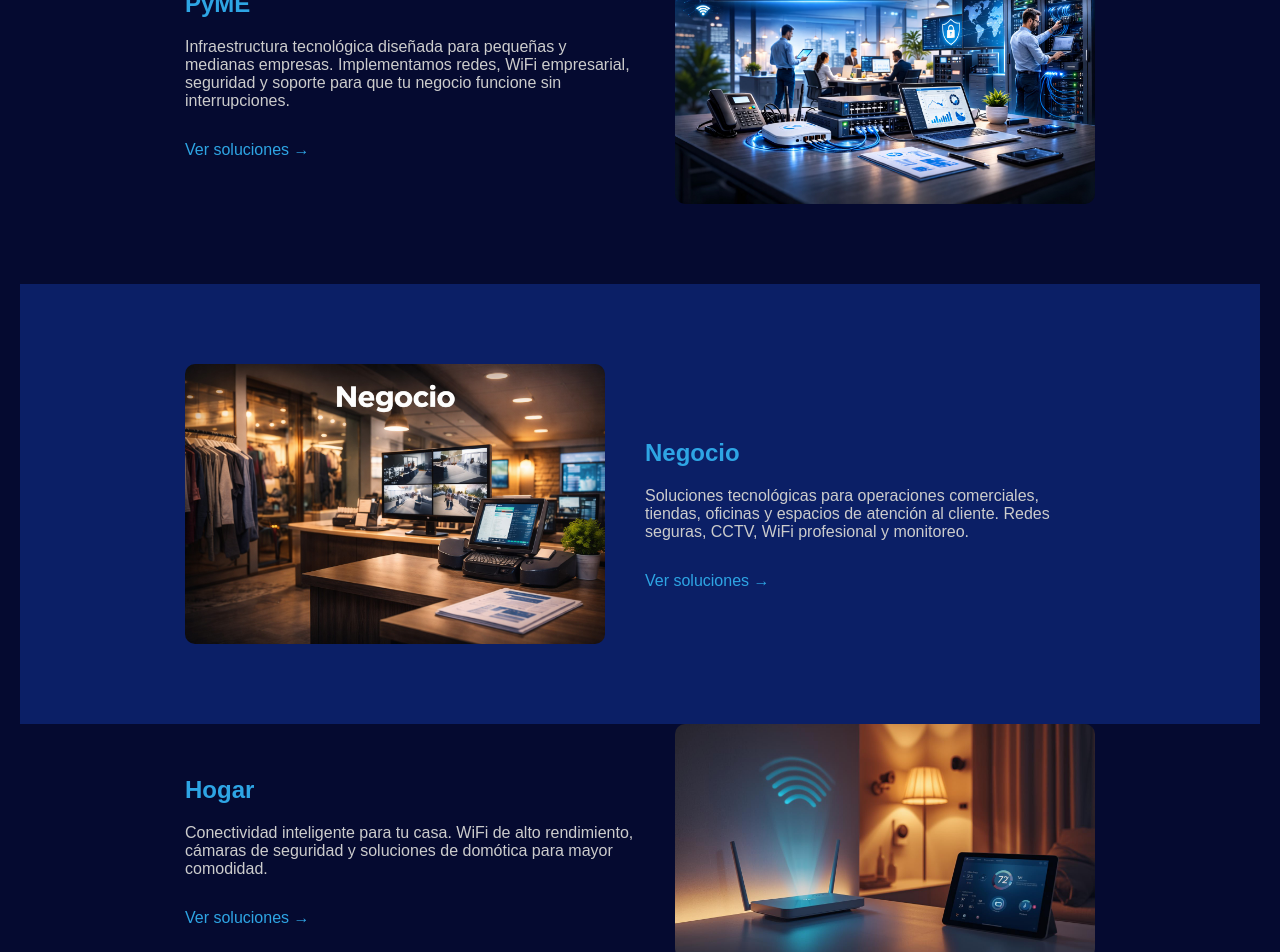
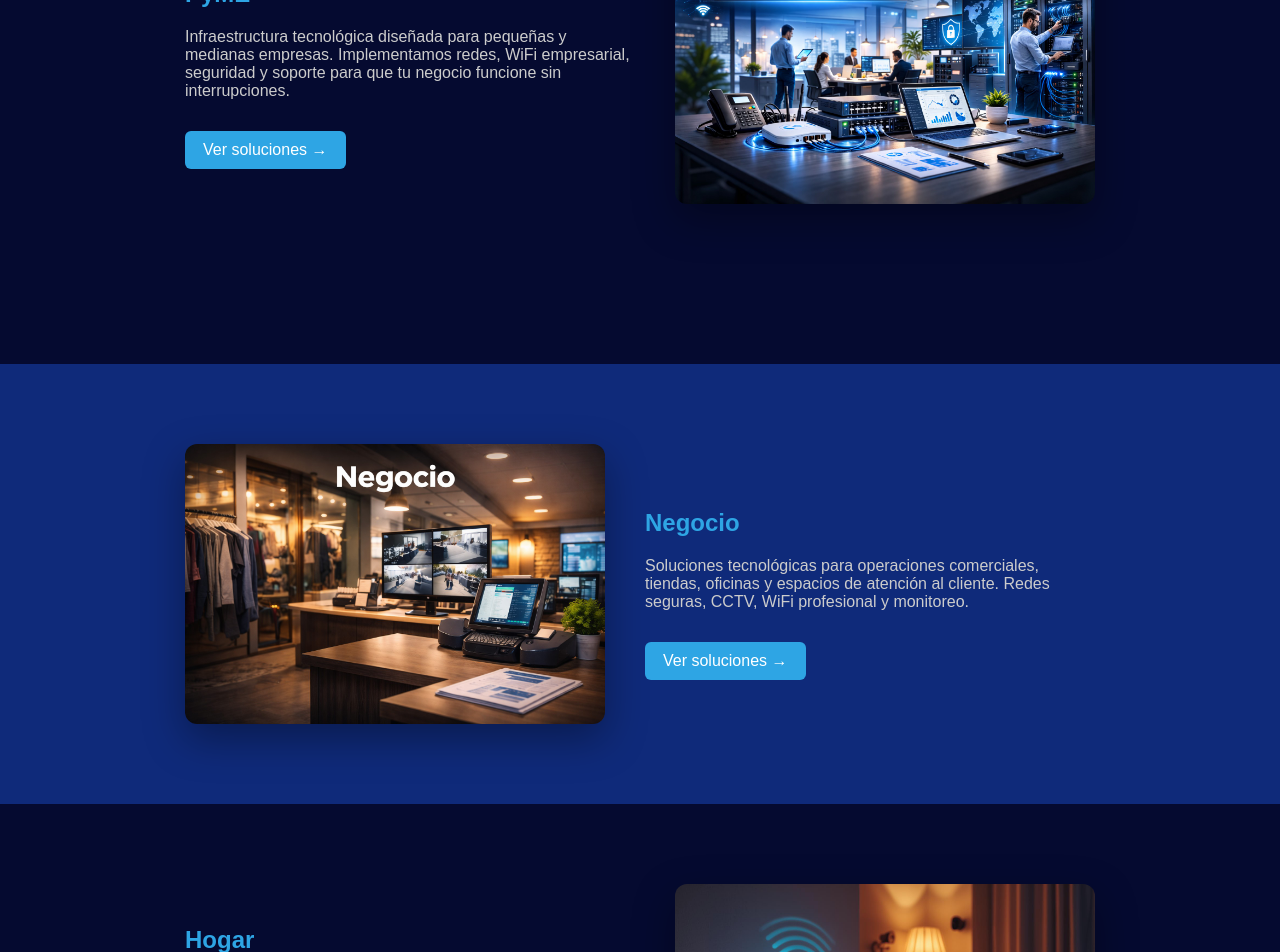
Before and after one commit to OcteFlow/octeflow-site, a Next.js app: page / in a window 1280 px wide. Shown: the part 1120-2072 px from the top of the page. Built offline with nearby package versions, Linux system fonts and the light colour scheme.

Commit message:
Update index.js

```diff
--- a/pages/index.js
+++ b/pages/index.js
@@ -151,7 +151,9 @@ alignItems:"center",
 justifyContent:"center",
 gap:"40px",
 flexWrap:"wrap",
-marginBottom:"80px"
+marginBottom:"80px",
+maxWidth:"1200px",
+margin:"0 auto 80px auto"
 }}>
 
 <div style={{maxWidth:"450px"}}>
@@ -169,7 +171,11 @@ negocio funcione sin interrupciones.
 <a href="/pyme" style={{
 display:"inline-block",
 marginTop:"15px",
-color:"#2ea5e4"
+background:"#2ea5e4",
+color:"#fff",
+padding:"10px 18px",
+borderRadius:"6px",
+textDecoration:"none"
 }}>
 Ver soluciones →
 </a>
@@ -180,15 +186,17 @@ Ver soluciones →
 src="/pyme.jpg"
 style={{
 width:"420px",
-borderRadius:"10px"
+borderRadius:"12px",
+boxShadow:"0 15px 40px rgba(0,0,0,0.35)"
 }}
 />
 
 </div>
+</div>
 
 
 {/* NEGOCIO */}
-<div style={{background:"#0b1f66", padding:"80px 20px"}}>
+<div style={{background:"#0f2a7a", padding:"80px 20px"}}>
 <div style={{
 display:"flex",
 alignItems:"center",
@@ -203,7 +211,8 @@ margin:"0 auto"
 src="/negocio.jpg"
 style={{
 width:"420px",
-borderRadius:"10px"
+borderRadius:"12px",
+boxShadow:"0 15px 40px rgba(0,0,0,0.35)"
 }}
 />
 
@@ -222,7 +231,11 @@ Redes seguras, CCTV, WiFi profesional y monitoreo.
 <a href="/negocio" style={{
 display:"inline-block",
 marginTop:"15px",
-color:"#2ea5e4"
+background:"#2ea5e4",
+color:"#fff",
+padding:"10px 18px",
+borderRadius:"6px",
+textDecoration:"none"
 }}>
 Ver soluciones →
 </a>
@@ -232,6 +245,7 @@ Ver soluciones →
 </div>
 </div>
 
+<div style={{padding:"80px 20px"}}>
 
 {/* HOGAR */}
 <div style={{
@@ -239,7 +253,9 @@ display:"flex",
 alignItems:"center",
 justifyContent:"center",
 gap:"40px",
-flexWrap:"wrap"
+flexWrap:"wrap",
+maxWidth:"1200px",
+margin:"0 auto"
 }}>
 
 <div style={{maxWidth:"450px"}}>
@@ -257,7 +273,11 @@ soluciones de domótica para mayor comodidad.
 <a href="/hogar" style={{
 display:"inline-block",
 marginTop:"15px",
-color:"#2ea5e4"
+background:"#2ea5e4",
+color:"#fff",
+padding:"10px 18px",
+borderRadius:"6px",
+textDecoration:"none"
 }}>
 Ver soluciones →
 </a>
@@ -268,7 +288,8 @@ Ver soluciones →
 src="/hogar.jpg"
 style={{
 width:"420px",
-borderRadius:"10px"
+borderRadius:"12px",
+boxShadow:"0 15px 40px rgba(0,0,0,0.35)"
 }}
 />
 
```
